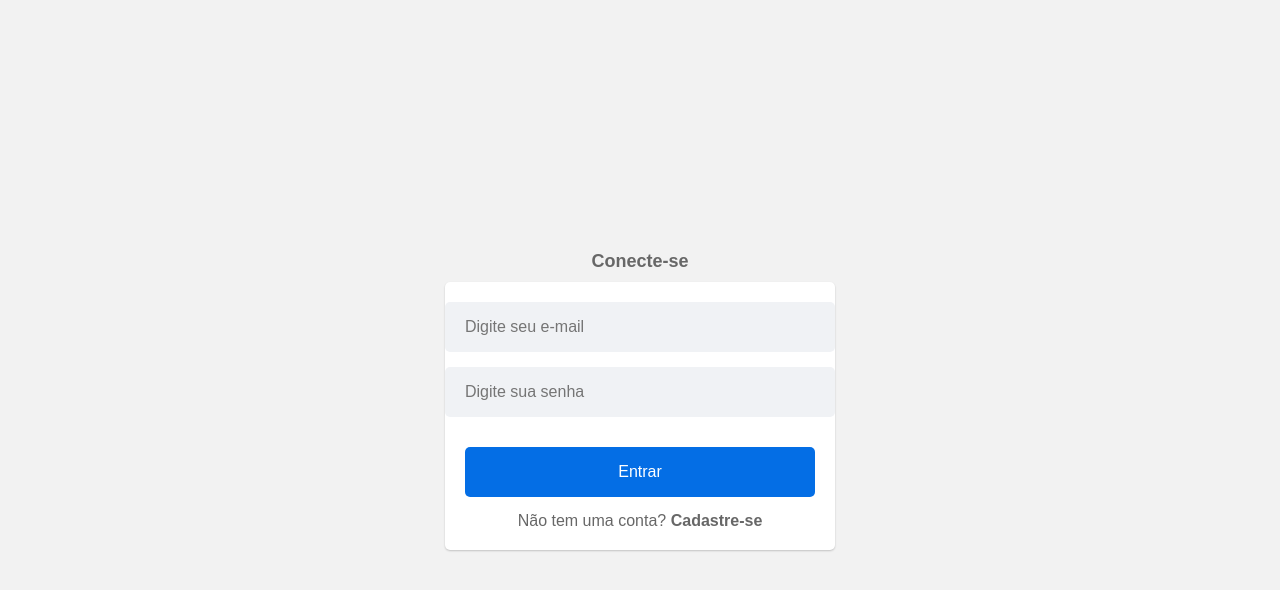
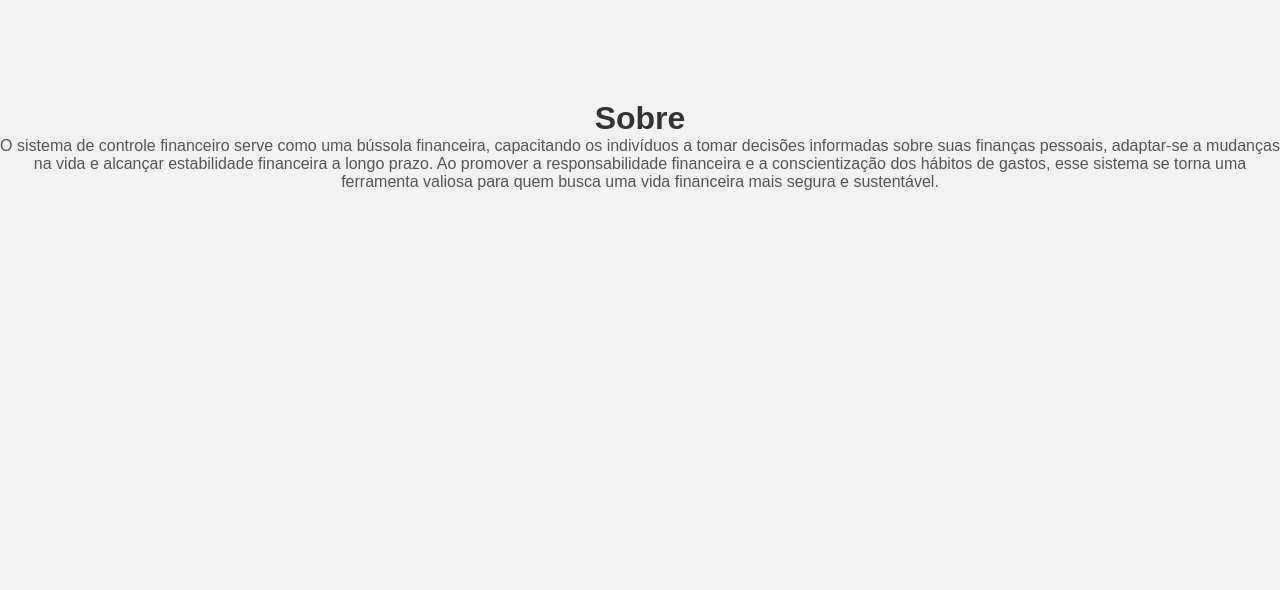
Before and after one commit to JosePereira204/Projeto, a React (Create React App) app: page /about in a window 1280 px wide. Shown: the top 590 px of the page. Built offline with nearby package versions, Linux system fonts and the light colour scheme.

Commit message:
Tela Sobre e NavBar

```diff
--- /dev/null
+++ b/src/components/NavBar/index.js
@@ -0,0 +1,23 @@
+import React from 'react';
+import { NavbarContainer, NavList, NavItem, NavLink, LogoutButton } from './styles'; // Importando os estilos
+
+function Navbar() {
+    return (
+        <NavbarContainer>
+            <NavList>
+                <NavItem><NavLink href="/about">Sobre</NavLink></NavItem>
+                <NavItem><LogoutButton onClick={handleLogout}>Sair</LogoutButton></NavItem>
+            </NavList>
+        </NavbarContainer>
+    );
+}
+
+function handleLogout() {
+    // Simulando o logout, por exemplo, removendo o token de autenticação do localStorage
+    localStorage.removeItem('authToken');
+    // Redirecionando o usuário para a página de login ou página inicial
+    window.location.href = '/login'; // Redireciona para a página de login
+}
+
+
+export default Navbar;
--- /dev/null
+++ b/src/components/NavBar/styles.js
@@ -0,0 +1,37 @@
+import styled from "styled-components";
+
+export const NavbarContainer = styled.nav`
+  display: flex;
+  justify-content: flex-end;
+  align-items: center;
+  padding: 10px;
+  background-color: teal;
+  color: #fff;
+`;
+
+export const NavList = styled.ul`
+  list-style-type: none;
+  display: flex;
+`;
+
+export const NavItem = styled.li`
+  margin-left: 30px;
+`;
+
+export const NavLink = styled.a`
+  text-decoration: none;
+  color: #fff;
+  &:hover {
+    text-decoration: underline;
+  }
+`;
+
+export const LogoutButton = styled.button`
+  background-color: transparent;
+  color: #fff;
+  border: none;
+  cursor: pointer;
+  &:hover {
+    text-decoration: underline;
+  }
+`;
--- /dev/null
+++ b/src/pages/About/index.js
@@ -0,0 +1,13 @@
+import React from 'react';
+import { Container, Title, Description } from './styles'; //
+
+function About() {
+    return (
+        <Container>
+            <Title>Sobre</Title>
+            <Description>O sistema de controle financeiro serve como uma bússola financeira, capacitando os indivíduos a tomar decisões informadas sobre suas finanças pessoais, adaptar-se a mudanças na vida e alcançar estabilidade financeira a longo prazo. Ao promover a responsabilidade financeira e a conscientização dos hábitos de gastos, esse sistema se torna uma ferramenta valiosa para quem busca uma vida financeira mais segura e sustentável.</Description>
+        </Container>
+    );
+}
+
+export default About;
--- /dev/null
+++ b/src/pages/About/styles.js
@@ -0,0 +1,14 @@
+import styled from "styled-components";
+
+export const Container = styled.div`
+  text-align: center;
+  margin-top: 100px;
+`;
+
+export const Title = styled.h1`
+  color: #333;
+`;
+
+export const Description = styled.p`
+  color: #555;
+`;
--- a/src/pages/Home/index.js
+++ b/src/pages/Home/index.js
@@ -1,12 +1,12 @@
 // Home.js
 import React, { useEffect, useState } from "react";
 import { useNavigate } from "react-router-dom";
-import Button from "../../components/Button";
 import useAuth from "../../hooks/useAuth";
 import * as C from "./styles";
 import ControleFinanceiro from "../../components/ControleFinanceiro"; // Importando o componente ControleFinanceiro
 import Resume from "../../components/Resume";
 import Form from "../../components/Form";
+import Navbar from '../../components/NavBar';
 
 const Home = () => {
   const { signout } = useAuth();
@@ -49,9 +49,7 @@ const Home = () => {
 
   return (
     <C.Container>
-      <Button Text="Sair" onClick={() => [signout(), navigate("/")]}>
-        Sair
-      </Button>
+      <Navbar />
       <ControleFinanceiro /> {/* Renderizando o componente ControleFinanceiro */}
       <Resume income={income} expense={expense} total={total} /> {/* Renderizando o componente Resume */}
       <Form
--- a/src/routes/index.js
+++ b/src/routes/index.js
@@ -4,6 +4,7 @@ import useAuth from "../hooks/useAuth";
 import Home from "../pages/Home";
 import Signin from "../pages/Signin";
 import Signup from "../pages/Signup";
+import About from "../pages/About";
 
 const Private = ({ Item }) => {
   const { signed } = useAuth();
@@ -20,6 +21,7 @@ const RoutesApp = () => {
           <Route path="/" element={<Signin />} />
           <Route exact path="/signup" element={<Signup />} />
           <Route path="*" element={<Signin />} />
+          <Route path="/about" element={<About />} />
         </Routes>
       </Fragment>
     </BrowserRouter>
```
Also changed, not shown: 1 other file (tests, documents, lock files or other folders).
